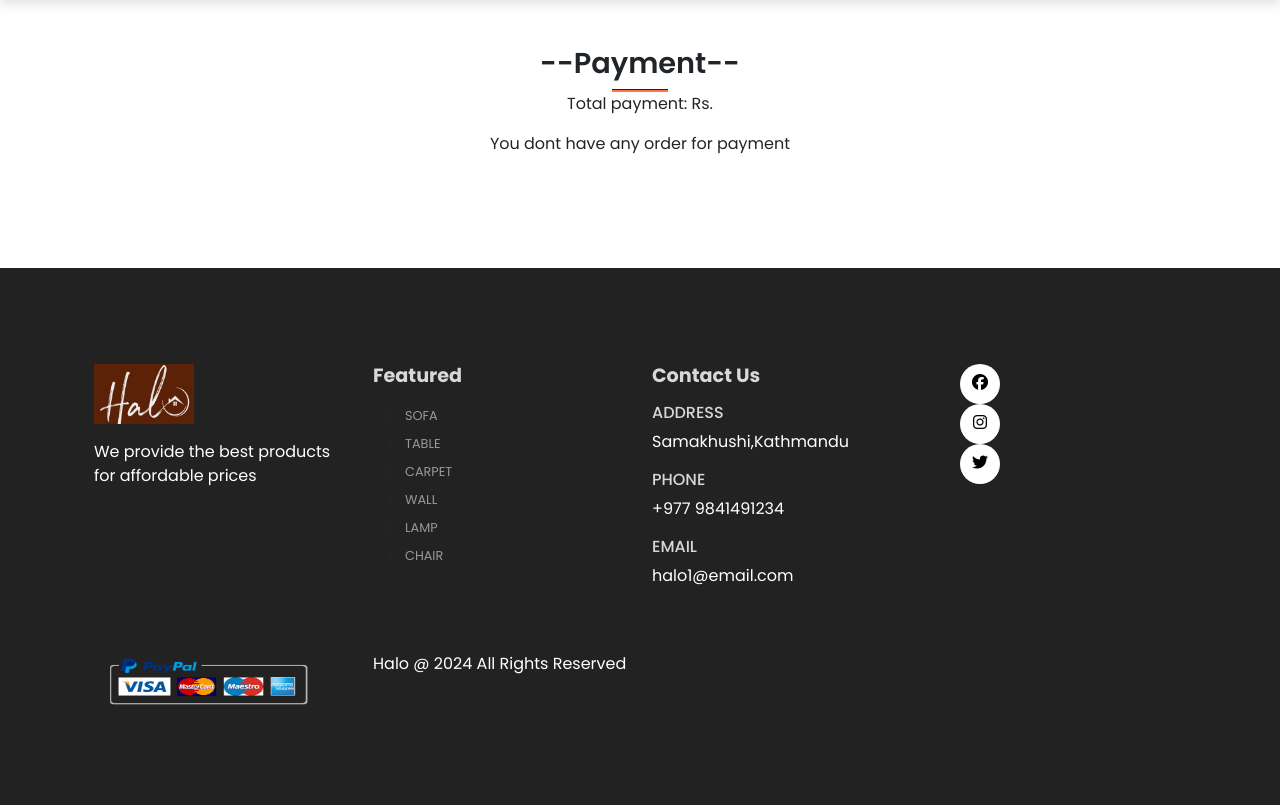
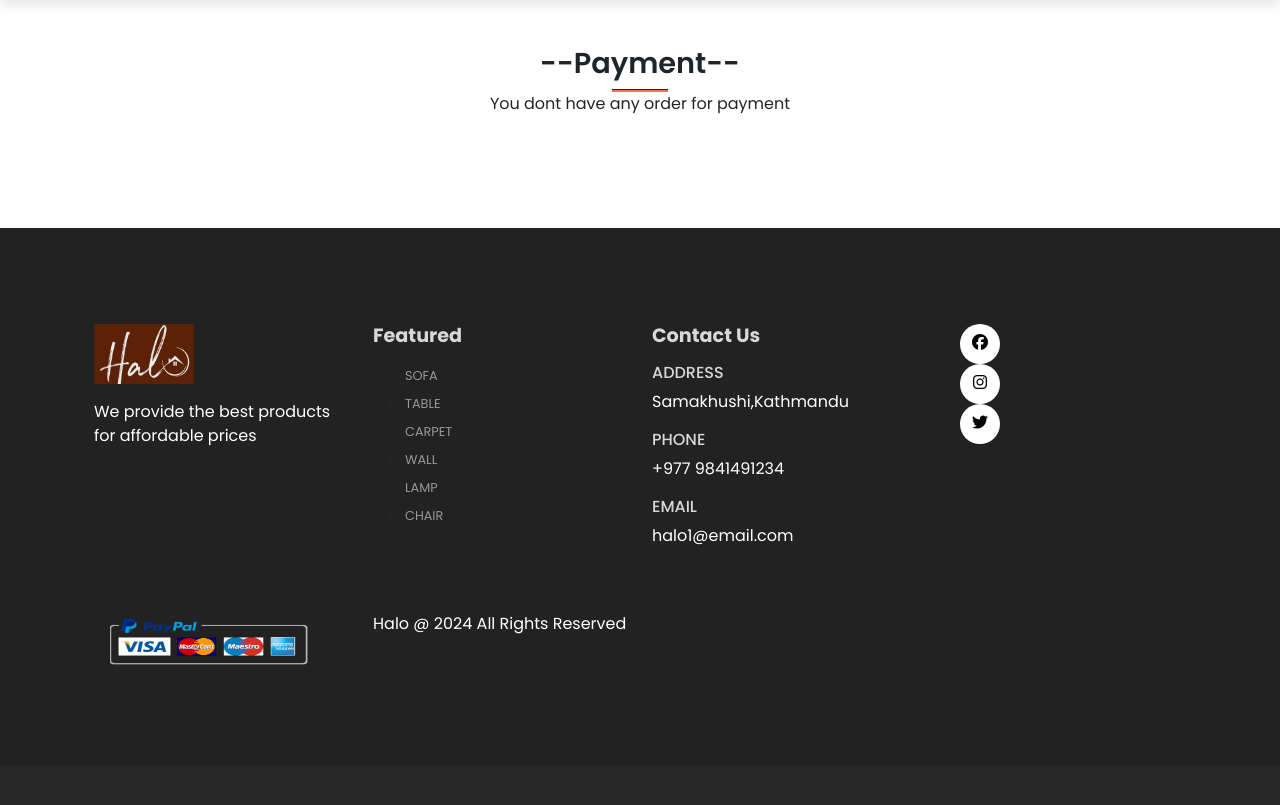
Before and after one commit to SakshyamStha/furniture_store_ecommerce, a PHP site: page /payment.php in a window 1280 px wide. Shown: the part 114-919 px from the top of the page. After the commit the page ends 779 px from the top, so only its background shows below. Run offline with PHP 8.4, Linux system fonts and the light colour scheme.

Commit message:
worked on payment page

```diff
--- a/payment.php
+++ b/payment.php
@@ -28,21 +28,24 @@ include('layouts/header.php');
 
         <div class="mx-auto container text-center">
 
-            <p>Total payment: Rs.<?php if(isset($_SESSION['total'])) {echo $_SESSION['total'];} ?></p>
-            <?php if(isset($_SESSION['total']) && $_SESSION['total'] != 0 ){ ?>
+        <?php if(isset($_SESSION['total']) && $_SESSION['total'] !=0) { ?>
+          <p>Total payment: Rs.<?php echo $_SESSION['total']; ?></p>
           <input type="submit" class="btn btn-primary" value="Pay Now">
-            <?php } else{ ?>
 
+
+        <?php }else if(isset($_POST['order_status']) && $_POST['order_status'] == "Not Paid"){ ?>
+                    <p>Total Payment : Rs.<?php echo $_POST['order_total_price']; ?></p>
+                    <input type="submit" class="btn btn-primary" value="Pay Now">
+
+        <?php } else{      ?>
                   <p>You dont have any order for payment</p>
+
 
         <?php } ?>
 
-              <p><?php if(isset($_POST['order_status'])) {echo $_POST['order_status']; }?></p>
 
 
-            <?php if(isset($_POST['order_status']) && $_POST['order_status'] =="Not Paid" ){ ?>
-            <input type="submit" class="btn btn-primaryw" value="Pay Now">
-            <?php }?>
+
 
 
         </div>
```
Lines whose indentation alone changed are shown as unchanged.
